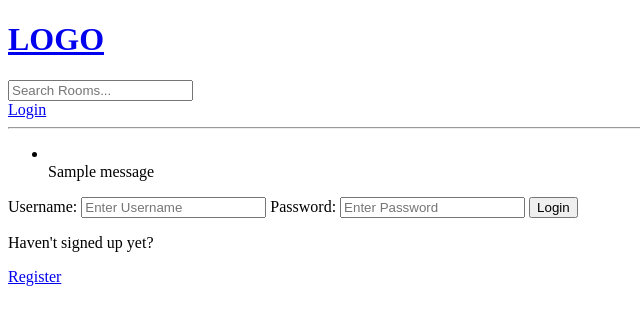
After one commit to vifully/DjangoTut, a Django app: page /login/ in a window 1280 px wide. The commit adds this page. Shown: the top 325 px of the page, without its empty margins (0-640 px from the left). Run offline with Django 5.2, Linux system fonts and the light colour scheme; one stand-in notice (Sample message) is shown.

Commit message:
profile done

```diff
--- /dev/null
+++ b/base/templates/base/login_register.html
@@ -0,0 +1,37 @@
+{% extends 'main.html' %}
+
+{% block content %}
+{% if page == 'login' %}
+<div>
+
+    <form method = "POST" action = "">
+        {% csrf_token %}
+
+        <label>Username:</label>
+        <input type = "text" name = "username" placeholder="Enter Username" />
+        <label>Password:</label>
+        <input type = "password" name = "password" placeholder="Enter Password"/>
+        <input type = "submit" value="Login"/>
+
+
+    </form>
+    <p>Haven't signed up yet?</p>
+    <a href="{% url 'register' %}">Register</a>
+</div>
+{% else %}
+<div>
+
+    <form method = "POST" action = "">
+        {% csrf_token %}
+        {{form.as_p}}
+
+        <input type = "submit" value="Register"/>
+
+
+    </form>
+    <p>Already signed up?</p>
+    <a href="{% url 'login' %}">Log in</a>
+</div>
+{% endif %}
+
+{% endblock %}
--- a/base/urls.py
+++ b/base/urls.py
@@ -2,6 +2,9 @@ from django.urls import path
 from . import views
 
 urlpatterns = [
+    path('login/', views.loginPage, name="login"),
+    path('logout/', views.logoutUser, name="logout"),
+    path('register/', views.registerPage, name="register"),
     path('', views.home, name = "home"),
     path('room/<str:pk>/', views.room, name = "room"),
     path('create-room/', views.createRoom, name = "create-room"),
--- a/base/views.py
+++ b/base/views.py
@@ -1,17 +1,81 @@
 from django.shortcuts import render, redirect
+from django.contrib import messages
+from django.db.models import Q
 from django.http import HttpResponse
-from .models import Room
+from django.contrib.auth.models import User
+from django.contrib.auth import authenticate, login, logout
+from django.contrib.auth.decorators import login_required
+from django.http import HttpResponse
+from .models import Room, Topic
 from .forms import RoomForm
+from django.contrib.auth.forms import UserCreationForm
 # Create your views here.
 
+
+def loginPage(request):
+    page = 'login'
+    if request.user.is_authenticated:
+        return redirect('home')
+    if request.method == 'POST':
+        username = request.POST.get('username').lower()
+        password = request.POST.get('password')
+
+        try:
+            user = User.objects.get(username=username)
+        except:
+            messages.error(request, 'User does not exist')
+        user = authenticate(request, username=username, password=password)
+
+        if user is not None:
+            login(request, user)
+            return redirect('home')
+        else:
+            messages.error(request, 'Username or password does not exist')
+
+    context = {'page': page,};
+    return render(request, "base/login_register.html",context)
+
+def logoutUser(request):
+    logout(request)
+    return redirect('home')
+
+def registerPage(request):
+    page = 'register'
+    form = UserCreationForm()
+    if request.method =="POST":
+        form = UserCreationForm(request.POST)
+        if form.is_valid():
+            user = form.save(commit = False)
+            user.username = user.username.lower()
+            user.save()
+            login(request, user)
+            return redirect('home')
+        else:
+            messages.error(request, 'An Error occured during registration')
+    context = {'page': page, 'form': form}
+    return render(request, 'base/login_register.html', context)
+
 def home(request):
-    rooms = Room.objects.all()
-    context = {'rooms': rooms}
+    q = request.GET.get('q') if request.GET.get('q') != None else ''
+    rooms = Room.objects.filter(
+
+        Q(topic__name__icontains=q) |
+        Q(name__icontains=q) |
+        Q(description__icontains=q)
+    )
+
+    topics = Topic.objects.all()
+    room_count = rooms.count()
+    context = {'rooms': rooms, 'topics': topics,'room_count': room_count,}
     return render(request, 'base/home.html', context)
+
+
 def room(request,pk):
    room = Room.objects.get(id=pk)
    context = {'room': room}
    return render(request, 'base/room.html', context)
+
+@login_required(login_url='login')
 def createRoom(request):
     form = RoomForm()
     if request.method == 'POST':
@@ -21,9 +85,13 @@ def createRoom(request):
             return redirect('home')
     context = {'form': form}
     return render(request, 'base/room_form.html', context)
+
+@login_required(login_url='login')
 def updateRoom(request,pk):
     room = Room.objects.get(id=pk)
     form = RoomForm(instance=room)
+    if request.user != room.host:
+        return HttpResponse('You are not allowed here!')
     if request.method == 'POST':
         form = RoomForm(request.POST, instance = room)
         if form.is_valid():
@@ -31,8 +99,12 @@ def updateRoom(request,pk):
             return redirect('home')
     context = {'form': form}
     return render(request, 'base/room_form.html', context)
+
+@login_required(login_url='login')
 def deleteRoom(request, pk):
     room = Room.objects.get(id=pk)
+    if request.user != room.host:
+        return HttpResponse('You are not allowed here!')
     if request.method =="POST":
         room.delete()
         return redirect('home')
--- a/templates/main.html
+++ b/templates/main.html
@@ -1,22 +1,25 @@
 <!DOCTYPE html>
-<html>
-    <head>
-        <meta charset="utf-8">
-        <meta http-equiv="X-UA-Compatible" content="IE=edge">
-        <title>StudyBud</title>
-        <meta name="description" content="">
-        <meta name="viewport" content="width=device-width, initial-scale=1">
-        <link rel="stylesheet" href="">
-    </head>
 
-    <body>
-
-        {% include 'navbar.html' %}
-
-        {% block content %}
-
-        {% endblock %}
+<html lang="en">
+<head>
+    <meta charset="UTF-8">
+    <meta name="viewport" content="width=device-width, initial-scale=1.0">
+    <meta name = 'viewport' http-equiv="X-UA-Compatible" content="width=device-width, initial-scale=1">
+    <title>StudyBud</title>
+</head>
+<body>
+    {% include 'navbar.html' %}
+    {% if messages %}
+<ul class="messages">
+    {% for message in messages %}
+    <li></li>{{ message }}</li>
+    {% endfor %}
+</ul>
+{% endif %}
+    {% block content %}
 
 
-    </body>
+    {% endblock %}
+
+</body>
 </html>
--- a/templates/navbar.html
+++ b/templates/navbar.html
@@ -1,5 +1,15 @@
-<a href = "/">
-    <h1> LOGO </h1>
+<a href="/">
+    <h1> LOGO</h1>
 </a>
+<form method="GET" action = "{% url 'home' %} ">
+    <input type="text" name = "q" placeholder="Search Rooms..."/>
+</form>
 
+{%if request.user.is_authenticated %}
+<p>Hello {{request.user}}</p>
+<a href="{% url 'logout' %}">Logout</a>
+
+{% else %}
+<a href="{% url 'login' %}">Login</a>
+{% endif %}
 <hr>
```
Also changed, not shown: base/models.py (+5 -8 lines), base/templates/base/home.html (+24 -0 lines), base/templates/base/room.html (+9 -14 lines), templates/room.html (deleted, +0 -7 lines), db.sqlite3.
